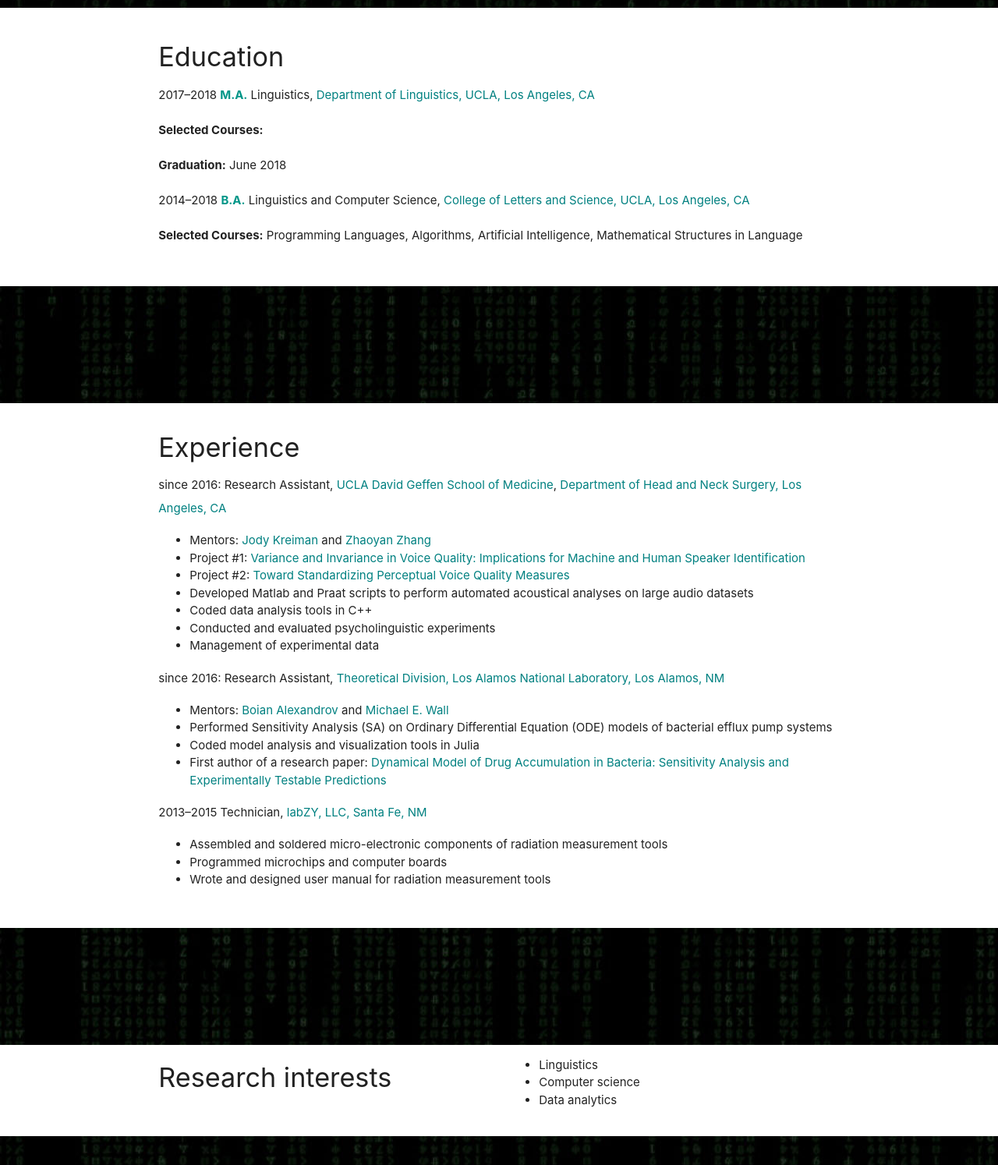
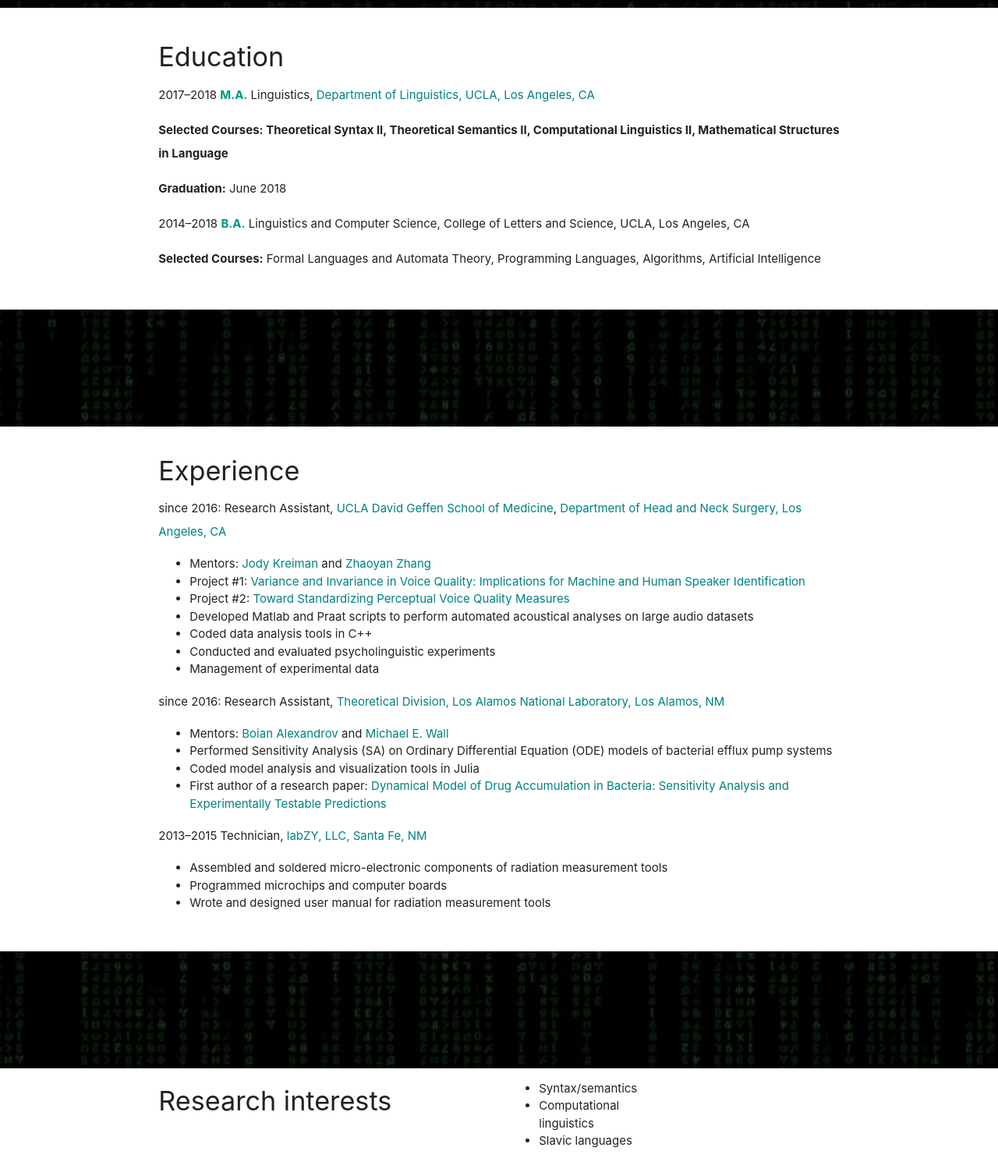
Before and after one commit to nedav/nedav.github.io, a plain HTML site: page index.html in a window 1280 px wide. Shown: the part 727-2221 px from the top of the page at 78% size. Drawn offline with nearby package versions, Linux system fonts and the light colour scheme; some icons are missing.

Commit message:
fixed some links, images

```diff
--- a/index.html
+++ b/index.html
@@ -2,7 +2,7 @@
 <html lang="en">
 <head>
 	<meta http-equiv="Content-Type" content="text/html; charset=UTF-8"/>
-	<link rel="shortcut icon" href="./favicon.ico">
+	<!-- <link rel="shortcut icon" href="./favicon.ico"> -->
 	<meta name="viewport" content="width=device-width, initial-scale=1"/>
 	<title>Neda Vesselinova</title>
 	<!-- CSS  -->
@@ -24,7 +24,7 @@
 				<li>
 					<div class="userView">
 						<a href="#!name"><span class="teal-text name">Neda&nbsp;Vesselinova</span></a>
-						<a href="#!neda"><img src="neda/neda-1.jpg" width="96"></a>
+						<a href="#!neda"><img src="neda/neda-6.jpg" width="96"></a>
 						<a href="#!email"><span class="teal-text email"><i class="material-icons">mail</i>neda.vesselinova@gmail.com</span></a>
 					</div>
 				</li>
@@ -58,7 +58,7 @@
 			<div class="row">
 				<div class="col s12 m4">
 					<div class="icon-block">
-						<h2 class="center teal-text"><i class="material-icons">language</i></h2>
+						<h2 class="center teal-text"><i class="material-icons">translate</i></h2>
 						<h5 class="center">Linguistics</h5>
 						<p class="light"></p>
 					</div>
@@ -99,10 +99,10 @@
 					<h3><i class="mdi-content-send brown-text"></i></h3>
 					<h4 class="left-align">Education</h4>
 					<p class="left-align">2017–2018 <scan class="teal-text" style="font-weight: bold">M.A.</scan> Linguistics, <a href="http://linguistics.ucla.edu">Department of Linguistics, UCLA, Los Angeles, CA</a></p>
-					<p class="left-align"><scan style="font-weight: bold">Selected Courses:</scan></p>
+					<p class="left-align"><scan style="font-weight: bold">Selected Courses: Theoretical Syntax II, Theoretical Semantics II, Computational Linguistics II, Mathematical Structures in Language</scan></p>
 					<p class="left-align"><scan style="font-weight: bold">Graduation:</scan> June 2018</p>
-					<p class="left-align">2014–2018 <scan class="teal-text" style="font-weight: bold">B.A.</scan> Linguistics and Computer Science, <a href="http://cis.ucla.edu/studyArea/course.asp?id=135">College of Letters and Science, UCLA, Los Angeles, CA</a></p>
-					<p class="left-align"><scan style="font-weight: bold">Selected Courses:</scan> Programming Languages, Algorithms, Artificial Intelligence, Mathematical Structures in Language</p>
+					<p class="left-align">2014–2018 <scan class="teal-text" style="font-weight: bold">B.A.</scan> Linguistics and Computer Science, College of Letters and Science, UCLA, Los Angeles, CA</p>
+					<p class="left-align"><scan style="font-weight: bold">Selected Courses:</scan> Formal Languages and Automata Theory, Programming Languages, Algorithms, Artificial Intelligence</p>
 				</div>
 			</div>
 		</div>
@@ -126,7 +126,7 @@
 					<h4 class="left-align">Experience</h4>
 					<p class="left-align">since 2016: Research Assistant, <a href="http://medschool.ucla.edu">UCLA David Geffen School of Medicine</a>, <a href="https://www.uclahealth.org/head-neck-surgery">Department of Head and Neck Surgery, Los Angeles, CA</a></p>
 					<ul class="left-align browser-default">
-						<li>Mentors: <a herf="https://people.healthsciences.ucla.edu/institution/personnel?personnel_id=46710">Jody Kreiman</a> and <a href="https://www.bioeng.ucla.edu/zhaoyan-zhang-phd">Zhaoyan Zhang</a></li>
+						<li>Mentors: <a herf="https://www.uclahealth.org/head-neck-surgery/bga/people#kreiman">Jody Kreiman</a> and <a href="https://www.uclahealth.org/head-neck-surgery/bga/people#zhang">Zhaoyan Zhang</a></li>
 						<li>Project #1: <a href="https://www.uclahealth.org/head-neck-surgery/bga/research#variance-and-invariance-in-voice-quality">Variance and Invariance in Voice Quality: Implications for Machine and Human Speaker Identification</a></li>
 						<li>Project #2: <a href="https://www.uclahealth.org/head-neck-surgery/bga/research#toward-standardizing-perceptual-voice-quality-measures">Toward Standardizing Perceptual Voice Quality Measures</a></li>
 						<li>Developed Matlab and Praat scripts to perform automated acoustical analyses on large
@@ -174,9 +174,9 @@
 			</div>
 			<div class="col l3 s12">
 				<ul class="left-align browser-default">
-					<li>Linguistics</li>
-					<li>Computer science</li>
-					<li>Data analytics</li>
+					<li>Syntax/semantics</li>
+					<li>Computational linguistics</li>
+					<li>Slavic languages</li>
 				</ul>
 			</div>
 		</div>
@@ -237,7 +237,7 @@
 			</div>
 			<div class="col l6 s12">
 				<ul class="left-align browser-default">
-					<li><a href="http://upe.acm.org">Upsilon Pi Epsilon Computer Science Honor Society</a></li>
+					<li><a href="https://upe.seas.ucla.edu/">Upsilon Pi Epsilon Computer Science Honor Society</a></li>
 					<li><a href="http://linguistics.ucla.edu/bling">Bruin Linguists</a></li>
 					<li><a href="http://www.uclaacm.com">UCLA Association for Computing Machinery—Women</a></li>
 				</ul>
@@ -266,6 +266,7 @@
 				<ul class="left-align browser-default">
 					<li><a href="https://decipherc.github.io/index.html">Decipher C/C++ for Absolute Beginners</a></li>
 					<li><a href="https://github.com/nedav">Github repositories</a></li>
+					<li><a href="https://gitlab.com/vesselinova">Gitlab repositories</a></li>
 				</ul>
 			</div>
 		</div>
```
